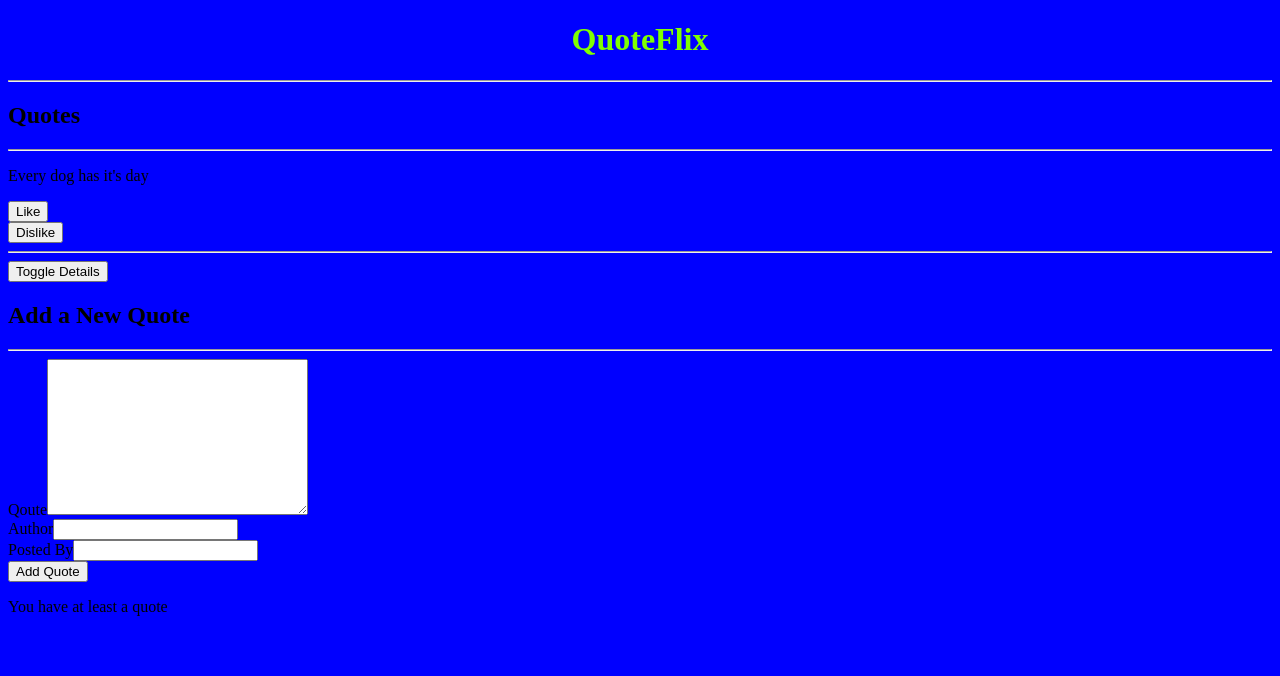
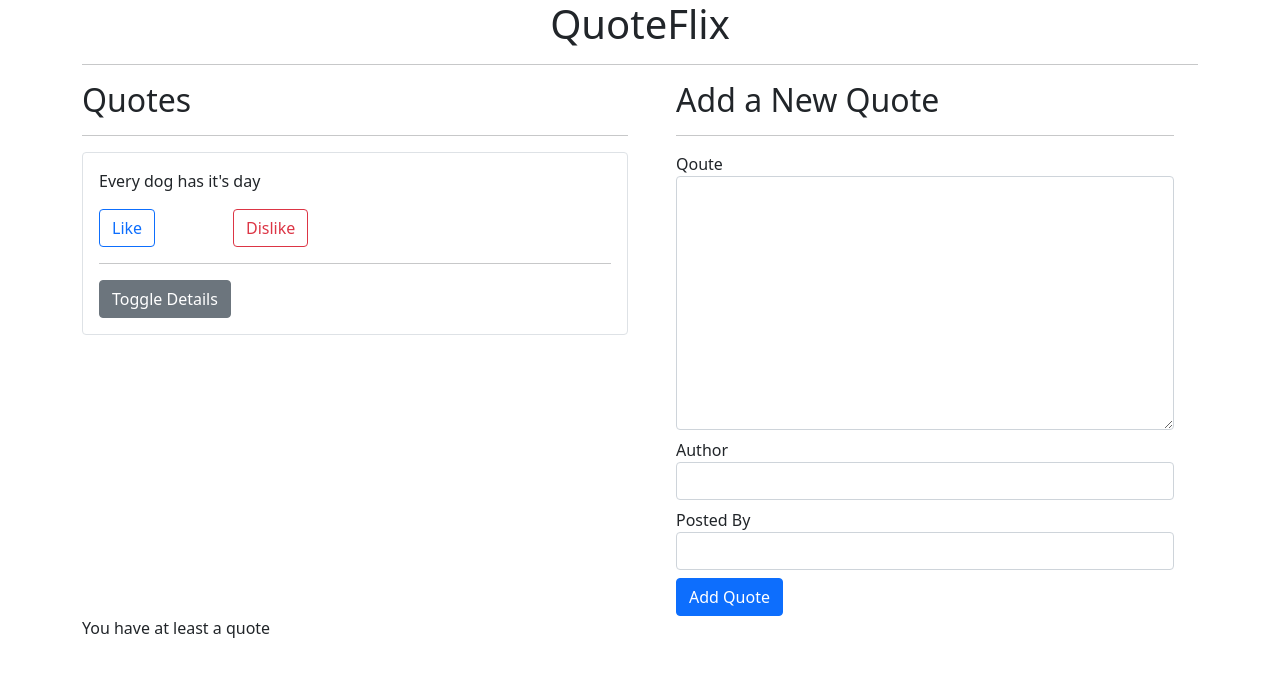
Before and after one commit to andrew4779/Quote-G, an Angular app: page / in a window 1280 px wide. Shown: the top 676 px of the page. Built offline with nearby package versions, Linux system fonts and the light colour scheme.

Commit message:
added boostrap

```diff
--- a/package.json
+++ b/package.json
@@ -18,6 +18,7 @@
     "@angular/platform-browser": "~13.1.0",
     "@angular/platform-browser-dynamic": "~13.1.0",
     "@angular/router": "~13.1.0",
+    "bootstrap": "^5.1.3",
     "rxjs": "~7.4.0",
     "tslib": "^2.3.0",
     "zone.js": "~0.11.4"
--- a/src/styles.css
+++ b/src/styles.css
@@ -1,7 +1,8 @@
-.text-center{
+/* .text-center{
     text-align: center;
     color: chartreuse;
 }
 body{
     background-color: blue;
-}
+} */
+@import "~bootstrap/dist/css/bootstrap.css"
```
Also changed, not shown: 1 other file (tests, documents, lock files or other folders).
